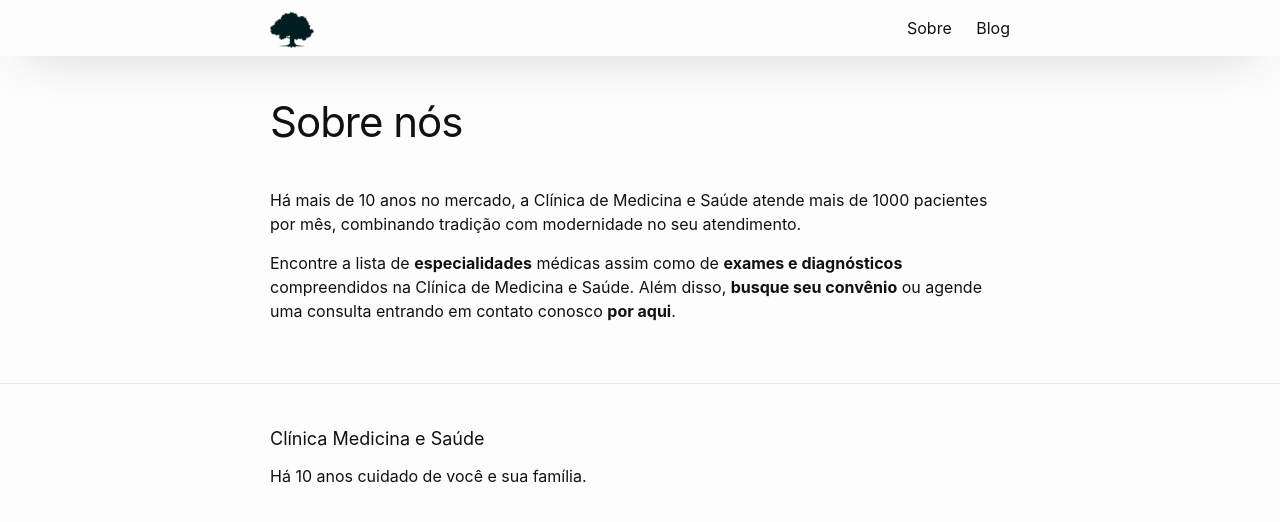
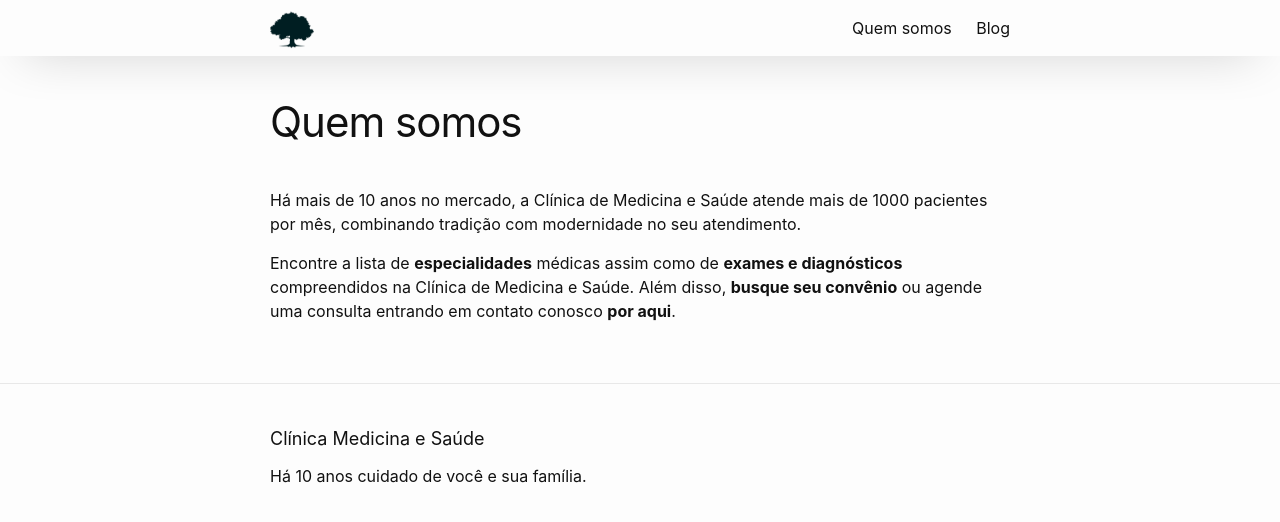
Before and after one commit to CopaTecnologia/medicinaesaude, a Jekyll site: the page built from sobre.markdown, in a window 1280 px wide. Shown: the top 522 px of the page. Built offline with Jekyll 4.4.1, drawn with Linux system fonts in a browser that asks for light colours.

Commit message:
Updated Sobre

```diff
--- a/sobre.markdown
+++ b/sobre.markdown
@@ -1,10 +1,11 @@
 ---
-title: Sobre nós
+title: Quem somos
 date: 2017-12-20 09:05:00 -02:00
 cover_image: "/uploads/daniel-frank-201417.jpg"
 excerpt: Há mais de 10 anos no mercado, a Clínica de Medicina e Saúde atende mais
   de 1000 pacientes por mês, combinando tradição com modernidade no seu atendimento.
-nav-title: Sobre
+nav-title: Quem somos
+nav-order: 5
 ---
 
 Há mais de 10 anos no mercado, a Clínica de Medicina e Saúde atende mais de 1000 pacientes por mês, combinando tradição com modernidade no seu atendimento.
```
